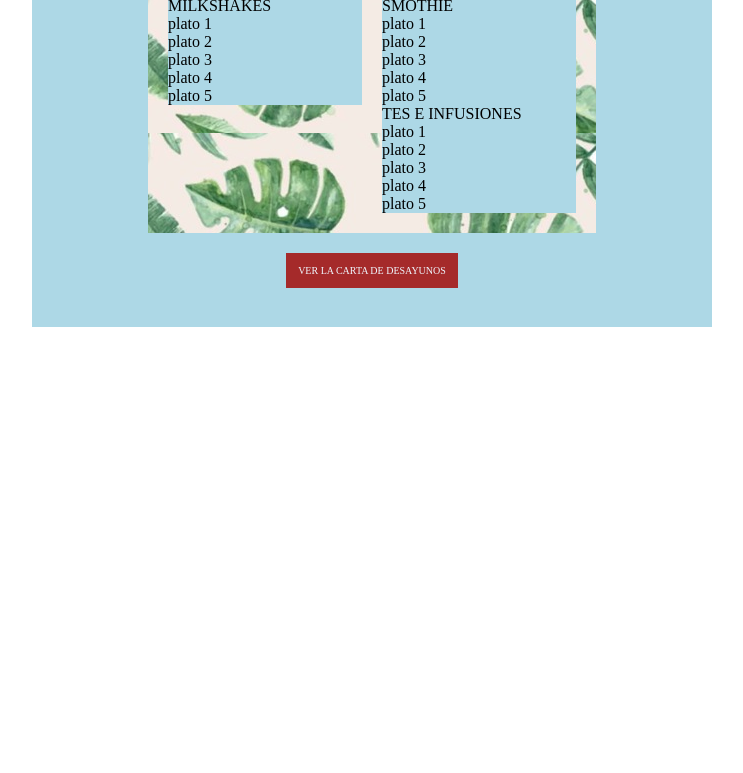
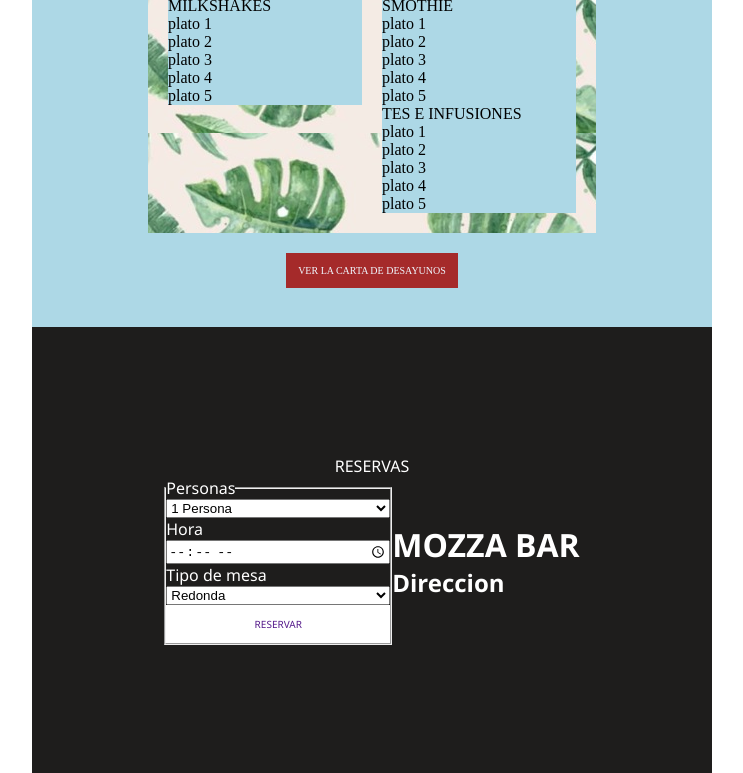
Before and after one commit to PedroFdezMacarron/MozzaBar, a plain HTML site: page index.html in a window 1280 px wide. Shown: the part 2453-3226 px from the top of the page, without its empty margins (268-1011 px from the left). Before the commit the page ends 2780 px from the top, so only its background shows below. Drawn offline with Linux system fonts and the light colour scheme; a web font is replaced by a local one.

Commit message:
2 commit

```diff
--- a/index.html
+++ b/index.html
@@ -1,17 +1,17 @@
 <!DOCTYPE html>
 <html lang="en">
   <head>
-    <meta charset="UTF-8">
-    <meta http-equiv="X-UA-Compatible" content="IE=edge">
-    <meta name="viewport" content="width=device-width, initial-scale=1.0">
+    <meta charset="UTF-8" />
+    <meta http-equiv="X-UA-Compatible" content="IE=edge" />
+    <meta name="viewport" content="width=device-width, initial-scale=1.0" />
     <title>Mozza Bar</title>
-    <link rel="stylesheet" href="style.css">
+    <link rel="stylesheet" href="style.css" />
   </head>
   <body>
     <div class="restaurante">
       <div class="cabecera">
         <div class="logo">
-                <img src="./images/logo.png" alt=""  height="80" >
+          <img src="./images/logo.png" alt="" height="80" />
         </div>
         <div class="nav">
           <div class="nav__item">
@@ -45,7 +45,12 @@
       <div class="concepto">
         <div class="concepto__recuadro">
           <div class="concepto__titulo">---------- Concepto ----------</div>
-                <div class="concepto__explica">Lorem ipsum dolor sit amet consectetur adipisicing elit. Dignissimos quidem odio optio, dolorem minus unde, quisquam labore fugit soluta cumque, alias itaque sint. Deleniti laudantium, blanditiis incidunt maxime iste rem!</div>
+          <div class="concepto__explica">
+            Lorem ipsum dolor sit amet consectetur adipisicing elit. Dignissimos
+            quidem odio optio, dolorem minus unde, quisquam labore fugit soluta
+            cumque, alias itaque sint. Deleniti laudantium, blanditiis incidunt
+            maxime iste rem!
+          </div>
         </div>
       </div>
       <div class="galeria">
@@ -62,32 +67,30 @@
                 -->
 
           <div class="galeria__foto">
-                    <img src="./images/fondo3-1-1.jpg" alt="" height="150">
+            <img src="./images/fondo3-1-1.jpg" alt="" height="150" />
           </div>
           <div class="galeria__foto">
-                    <img src="./images/fondo3-1-2.jpg" alt="" height="150">
+            <img src="./images/fondo3-1-2.jpg" alt="" height="150" />
           </div>
           <div class="galeria__foto">
-                    <img src="./images/fondo3-1-3.jpg" alt="" height="150">
+            <img src="./images/fondo3-1-3.jpg" alt="" height="150" />
           </div>
           <div class="galeria__foto foto4">
-                    <img src="./images/fondo3-2-1.jpg" alt="" height="150">
+            <img src="./images/fondo3-2-1.jpg" alt="" height="150" />
           </div>
           <div class="galeria__foto">
-                    <img src="./images/fondo3-2-2.jpg" alt="" height="150">
+            <img src="./images/fondo3-2-2.jpg" alt="" height="150" />
           </div>
           <div class="galeria__foto foto6">
-                    <img src="./images/fondo3-2-3.jpg" alt="" height="150">
+            <img src="./images/fondo3-2-3.jpg" alt="" height="150" />
           </div>
           <div class="galeria__foto">
-                    <img src="./images/fondo3-3-2.jpg" alt="" height="150">
+            <img src="./images/fondo3-3-2.jpg" alt="" height="150" />
           </div>
         </div>
       </div>
       <div class="carta">
-            <div class="carta__titulo">
-                --- CARTA ---
-            </div>
+        <div class="carta__titulo">--- CARTA ---</div>
         <div class="carta__subtitulo">
           <ul>
             <li>DESAYUNO</li>
@@ -175,20 +178,49 @@
         </div>
         <div class="carta__pie">
           <a href="" class="carta__botton">VER LA CARTA DE DESAYUNOS</a>
-
         </div>
       </div>
       <div class="reservas">
+        <div class="reservas__titulo">RESERVAS</div>
+        <div class="reservas__recuadro">
+            <div class="reservas__form"></div>
+                <fieldset class="reservas__field">
+                    <legend>Personas</legend>
+                    <select>
+                        <option value="1">1 Persona</option>
+                        <option value="2">2 Personas</option>
+                        <option value="3">3 Personas</option>
+                        <option value="4">4 Personas</option>
+                        <option value="5">5 Personas</option>
+                        <option value="6">6 Personas</option>
+                        <option value="6">Entre 7 y 15 Personas</option>
+
+                    </select>
+                    <legend>Hora</legend>
+                    <input type="time" name="hora"/>
+                    <legend>Tipo de mesa</legend>
+                    <select>
+                        <option value="r">Redonda</option>
+                        <option value="c">Cuadrada</option>
+                        <option value="o">Ovalada</option>
+                    </select>
+                    <a href="" class="reservas__botton">RESERVAR</a>
+                </fieldset>
+
+            <div class="reservas__aside">
+                <h1>MOZZA BAR</h1>
+                <h2>Direccion</h2>
+            </div>
+
+        </div>
 
       </div>
       <div class="blog">
 
+
       </div>
 
-
-        <footer>
-
-        </footer>
+      <footer></footer>
     </div>
   </body>
 </html>
--- a/style.css
+++ b/style.css
@@ -1,68 +1,63 @@
-@import url('https://fonts.googleapis.com/css2?family=Anybody:ital,wght@0,100;0,200;0,300;0,500;0,600;0,700;0,800;0,900;1,100;1,200;1,300;1,400;1,500;1,600;1,700;1,800;1,900&display=swap');
-@import url('https://fonts.googleapis.com/css2?family=Dancing+Script:wght@700&display=swap');
+@import url("https://fonts.googleapis.com/css2?family=Anybody:ital,wght@0,100;0,200;0,300;0,500;0,600;0,700;0,800;0,900;1,100;1,200;1,300;1,400;1,500;1,600;1,700;1,800;1,900&display=swap");
+@import url("https://fonts.googleapis.com/css2?family=Dancing+Script:wght@700&display=swap");
 
-*{
+* {
   margin: 0;
   padding: 0;
 }
 
-.restaurante{
+.restaurante {
   width: 85vh;
   margin: 0 auto;
   background-color: #1e1d1c;
 }
-.cabecera{
+.cabecera {
   display: flex;
-    flex-direction:row;
+  flex-direction: row;
   align-items: center;
   justify-content: space-around;
-    background-color:#1e1d1c;
-    width: 85vh;;
-
+  background-color: #1e1d1c;
+  width: 85vh;
 }
-.logo{
-
+.logo {
   display: flex;
   justify-content: center;
 }
-.nav{
-
+.nav {
   display: flex;
   justify-content: flex-end;
   gap: 20px;
-
 }
-.nav__item{
-
+.nav__item {
 }
-.nav__item--link{
+.nav__item--link {
   color: whitesmoke;
   text-decoration: none;
   font-size: small;
   font-family: "Segoe UI", Tahoma, Geneva, Verdana, sans-serif;
 }
-.presentacion{
+.presentacion {
   color: antiquewhite;
   display: flex;
   flex-direction: column;
   justify-content: center;
   align-items: center;
-    background-image:linear-gradient(rgba(0, 0, 0, 0.5), rgba(0, 0, 0, 0.5)),   url("./images/fondo1.jpg");
+  background-image: linear-gradient(rgba(0, 0, 0, 0.5), rgba(0, 0, 0, 0.5)),
+    url("./images/fondo1.jpg");
   background-position: center center;
   background-size: cover;
   background-repeat: no-repeat;
   height: 500px;
-
 }
-.presentacion__titulo{
+.presentacion__titulo {
   font-size: 55px;
-    font-family: 'Dancing Script', cursive;
+  font-family: "Dancing Script", cursive;
 }
-.presentacion__rte{
+.presentacion__rte {
   font-size: 65px;
-    font-family: 'Dancing Script';
+  font-family: "Dancing Script";
 }
-.concepto{
+.concepto {
   display: flex;
   flex-direction: row;
   align-items: center;
@@ -71,7 +66,7 @@
   background-repeat: repeat;
   height: 500px;
 }
-.concepto__recuadro{
+.concepto__recuadro {
   display: flex;
   flex-direction: column;
   align-items: center;
@@ -79,9 +74,8 @@
   background-color: #1e1d1c;
   width: 50%;
   height: 300px;
-
 }
-.concepto__titulo{
+.concepto__titulo {
   background-color: #1e1d1c;
   color: beige;
   width: 50%;
@@ -89,13 +83,13 @@
   padding-top: 20px;
   text-align: center;
 }
-.concepto__explica{
+.concepto__explica {
   background-color: #1e1d1c;
   color: beige;
   width: 50%;
 }
 
-.galeria{
+.galeria {
   /* background-image: url("./images/fondo3.jpg");
     background-repeat: repeat;
     height: 1500px;
@@ -116,24 +110,19 @@
 }
 */
 
-
-.galeria__recuadro{
+.galeria__recuadro {
   display: flex;
   flex-direction: row;
   flex-wrap: wrap;
-justify-content:space-between;
+  justify-content: space-between;
   align-items: flex-start;
   background-image: url("./images/fondo3.jpg");
   align-content: space-between;
   gap: 50px;
   padding: 50px;
-
 }
 
-
-
-.galeria__foto{
-
+.galeria__foto {
 }
 
 /*
@@ -154,7 +143,7 @@ padding: 50px;
 }
 */
 
-.carta{
+.carta {
   background-color: lightblue;
   height: 800px;
   padding-top: 5%;
@@ -162,12 +151,12 @@ padding: 50px;
   flex-direction: column;
   align-items: center;
 }
-.carta__titulo{
+.carta__titulo {
   text-align: center;
   font-size: larger;
   padding-bottom: 20px;
 }
-.carta__subtitulo{
+.carta__subtitulo {
   display: flex;
   flex-direction: column;
 
@@ -175,7 +164,7 @@ padding: 50px;
   padding-bottom: 30px;
 }
 
-.carta__recuadro{
+.carta__recuadro {
   align-items: flex-start;
   width: 60%;
   display: grid;
@@ -184,21 +173,54 @@ padding: 50px;
   column-gap: 20px;
   row-gap: 20px;
   padding: 20px;
-
 }
-.carta__recuadro-columna{
-    background-color:lightblue;
+.carta__recuadro-columna {
+  background-color: lightblue;
 }
-.carta__pie{
-    padding-top: 20px;;
+.carta__pie {
+  padding-top: 20px;
 }
-.carta__botton{
+.carta__botton {
   display: inline-block;
   text-decoration: none;
   color: aliceblue;
 
   background: transparent;
   background-color: brown;
-    padding: 12px;;
-    font-size: 10px;;
+  padding: 12px;
+  font-size: 10px;
 }
+.reservas{
+    height: 446px;
+    color: white;
+    font-family: "Segoe UI", Tahoma, Geneva, Verdana, sans-serif;
+    display: flex;
+    justify-content: center;
+    flex-direction: column;
+    /* flex-wrap: wrap; */
+    /* align-content: center; */
+    align-items: center;
+}
+.reservas__titulo{
+
+}
+.reservas__recuadro{
+    display: flex;
+    flex-direction: row;
+    align-items: center;
+}
+.reservas__field{
+    display: flex;
+    flex-direction: column;
+    flex-wrap: nowrap;
+    color: white;
+}
+.reservas__botton {
+    display: inline-block;
+    text-decoration: none;
+    text-align: center;
+    width: 200px;
+    background-color: white;
+    padding: 12px;
+    font-size: 10px;
+  }
```
Lines whose indentation alone changed are shown as unchanged.
